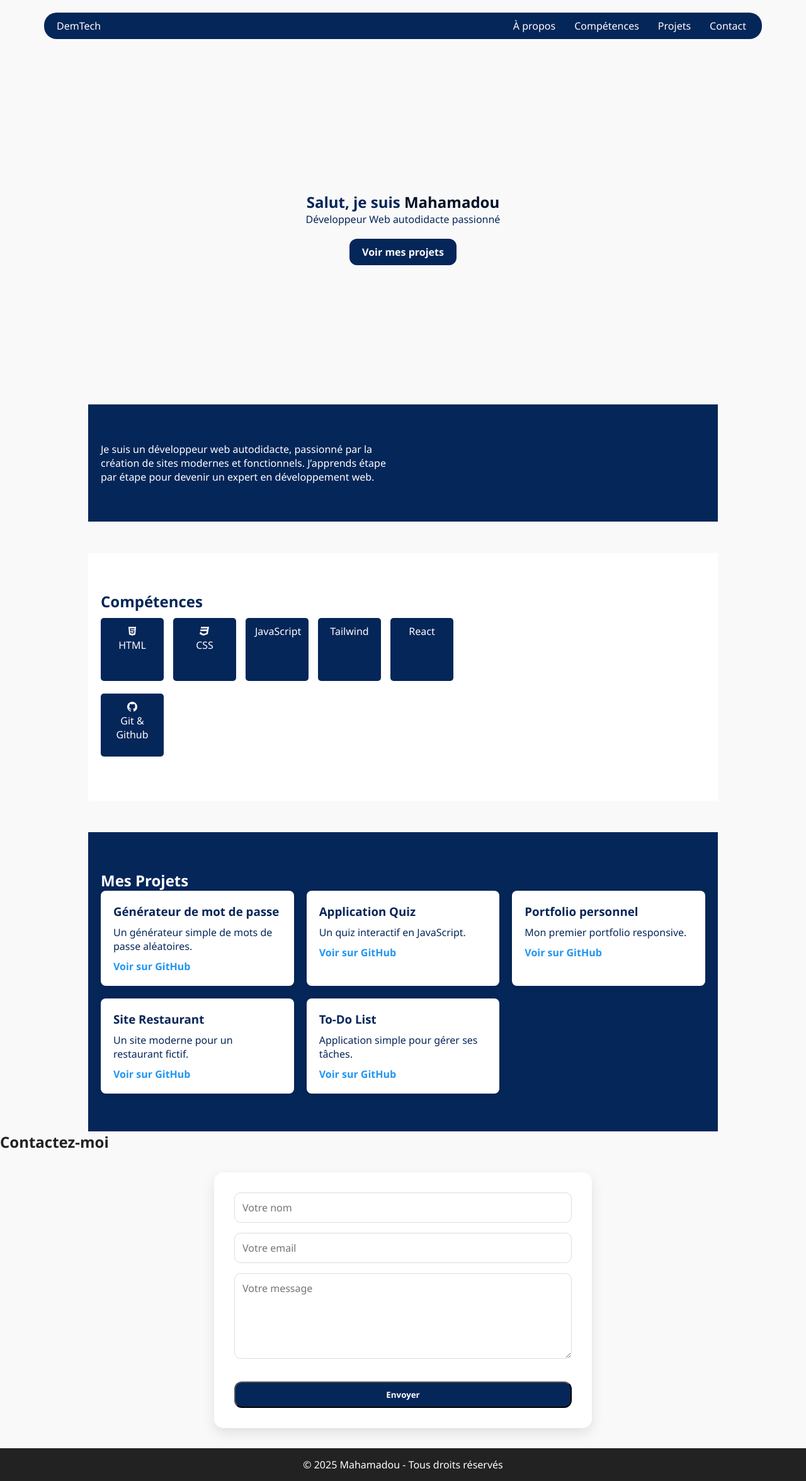
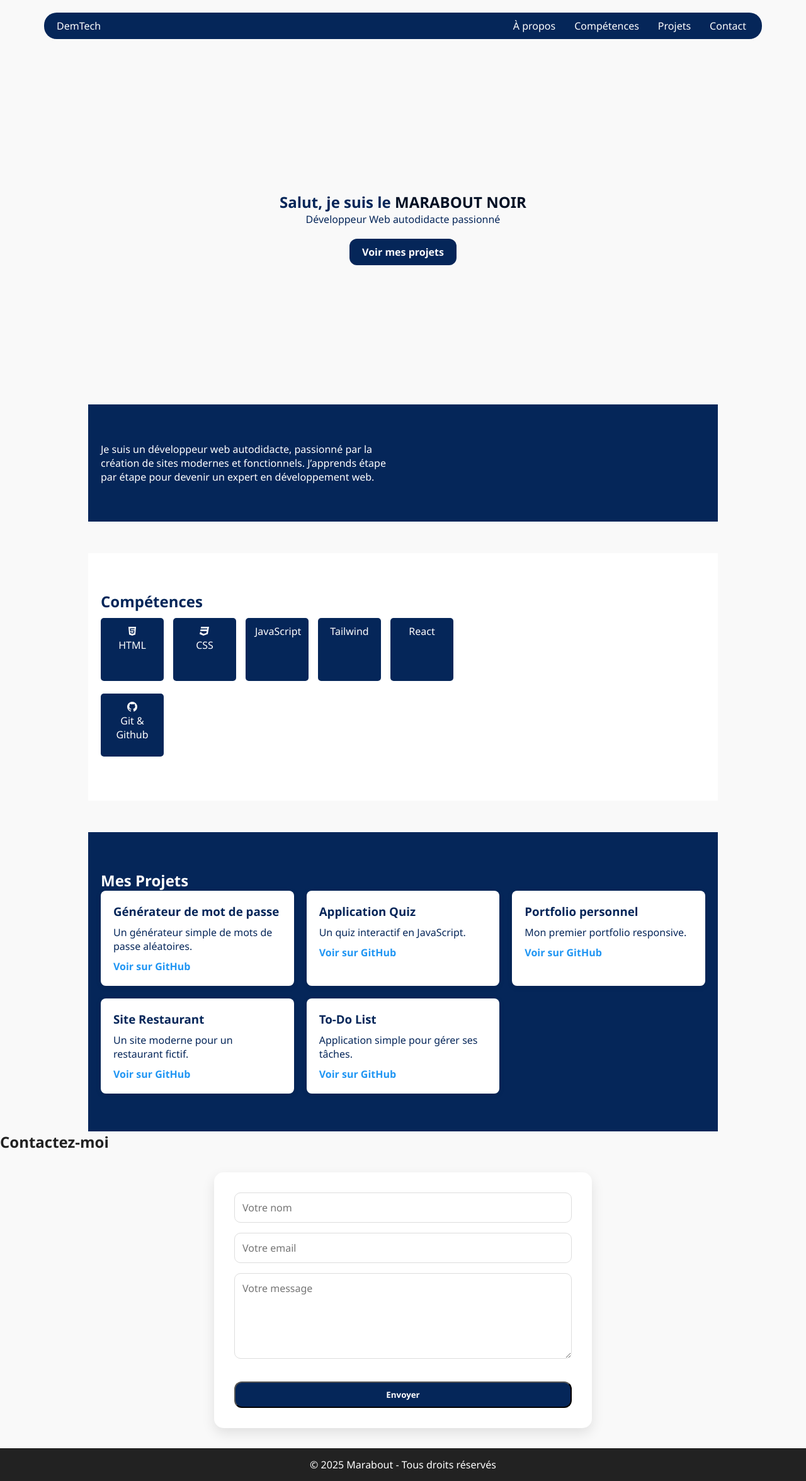
Before and after one commit to mahamadou9629-bot/Mahamadou, a plain HTML site: page index.html in a window 1280 px wide. Shown: the whole page at 63% size. Drawn offline with Linux system fonts and the light colour scheme.

Commit message:
Update index.html

```diff
--- a/index.html
+++ b/index.html
@@ -33,7 +33,7 @@
 
   <!-- Section Hero -->
   <section class="hero">
-    <h1>Salut, je suis <span>Mahamadou</span></h1>
+    <h1>Salut, je suis le <span>MARABOUT NOIR</span></h1>
     <p>Développeur Web autodidacte passionné</p>
     <a href="#projects" class="btn">Voir mes projets</a>
   </section>
@@ -129,7 +129,7 @@
   </section>
 
   <footer>
-    <p>© 2025 Mahamadou - Tous droits réservés</p>
+    <p>© 2025 Marabout - Tous droits réservés</p>
   </footer>
 
   <script src="script.js"></script>
```
